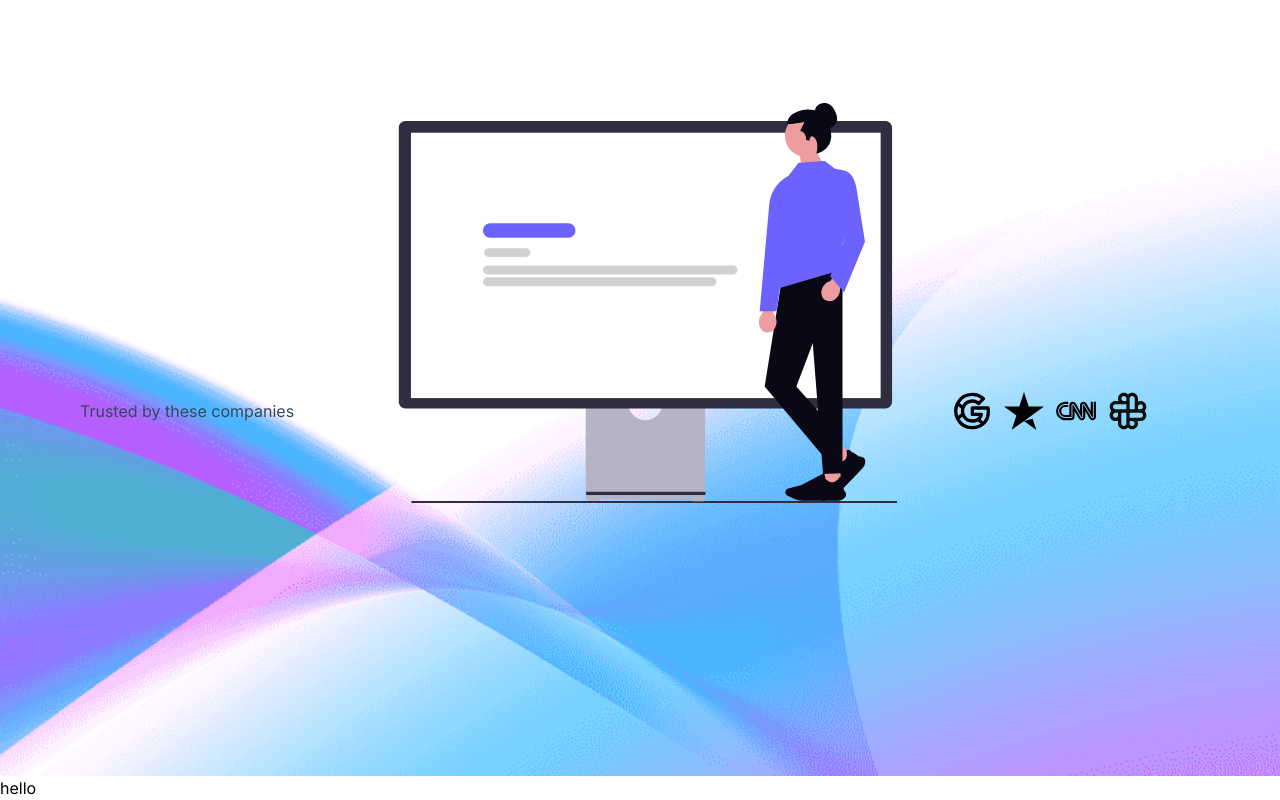
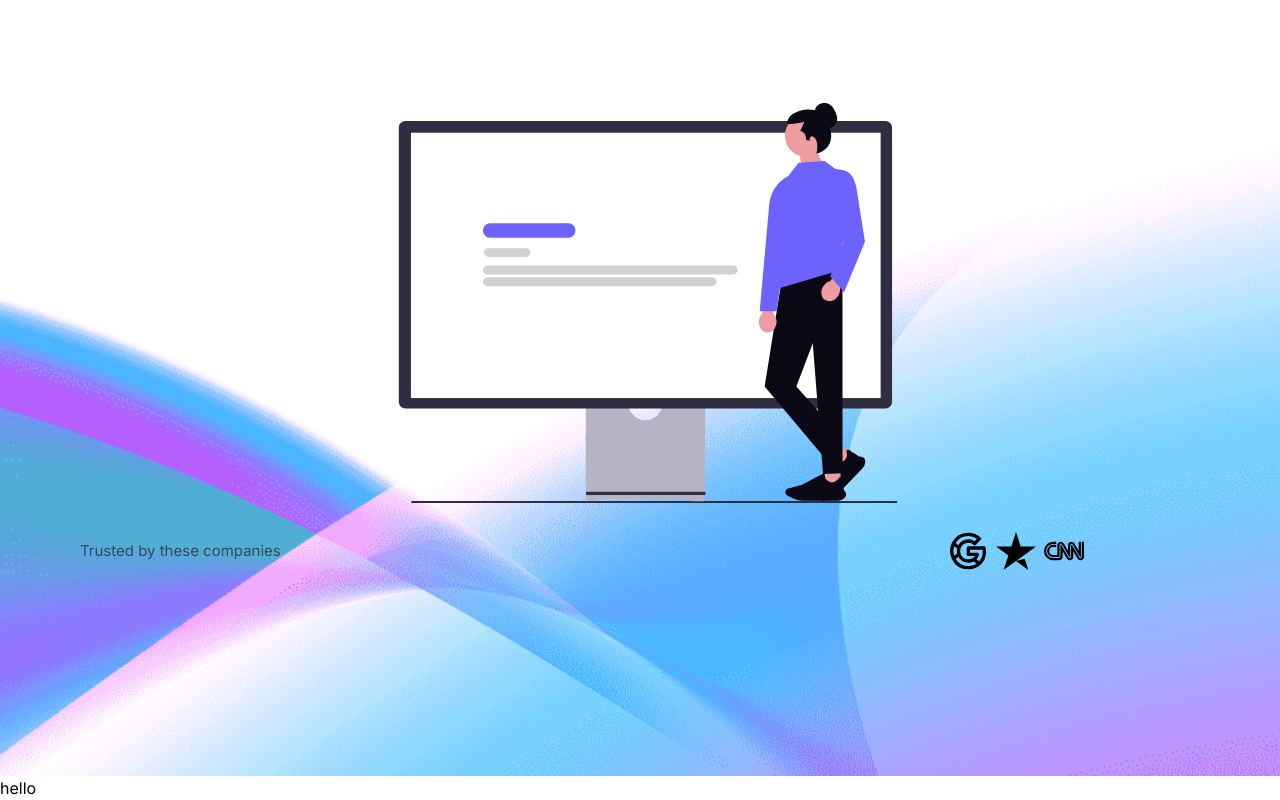
Before and after one commit to aswathyeg/nextjs-ui-ux-website, a Next.js app: page / in a window 1280 px wide. Shown: the part 537-1337 px from the top of the page. Built offline with nearby package versions, Linux system fonts and the light colour scheme.

Commit message:
added images

```diff
--- a/app/components/Hero.tsx
+++ b/app/components/Hero.tsx
@@ -41,18 +41,19 @@ export function Hero(){
             <div className='absolute bottom-40 top-32 flex w-full flex-col items-center'>
                 <Image src={undraw}
                 alt="techtheme"
-                className='ml-4 h-[310px] sm:-mb-20 sm:h-[400px]
-                lg:-mb-28 lg:auto xl-w-[70%]'
+                className='ml-4 h-[310px] sm:-mb-20 sm:h-[400px] lg:-mb-28 lg:auto xl-w-[70%]'
                 />
-                <div className='flex w-full flex-col items-center lg:container lg:flex-row
-                lg:justify-between lg:px-20'>
-                    <p className='text-[#36485c] text-center lg-text-[15px]'>Trusted by these companies</p>
-<div className='grid grid-cols-4 items-center justify-center justify-items-center px-[20]
-align-middle lg:grid-cols-5 gap-3'>
+                <div className='flex w-full flex-col items-center lg:container lg:flex-row lg:justify-between
+                lg:px-20 lg:mt-[140px]'
+
+                >
+                    <p className='text-[#36485c] text-center lg:text-[15px]'>Trusted by these companies</p>
+<div className='grid grid-cols-3 items-center justify-center justify-items-center px-[20px]
+align-middle lg:grid-cols-5 gap-2'>
     <Image src={google} alt="icons" width={40} height={10}/>
     <Image src={trustpilot} alt="icons" width={40} height={10}/>
     <Image src={cnn} alt="icons" width={40} height={10}/>
-    <Image src={slack} alt="icons" width={40} height={10}/>
+    {/* <Image src={slack} alt="icons" width={40} height={10}/> */}
 
 </div>
                 </div>
```
